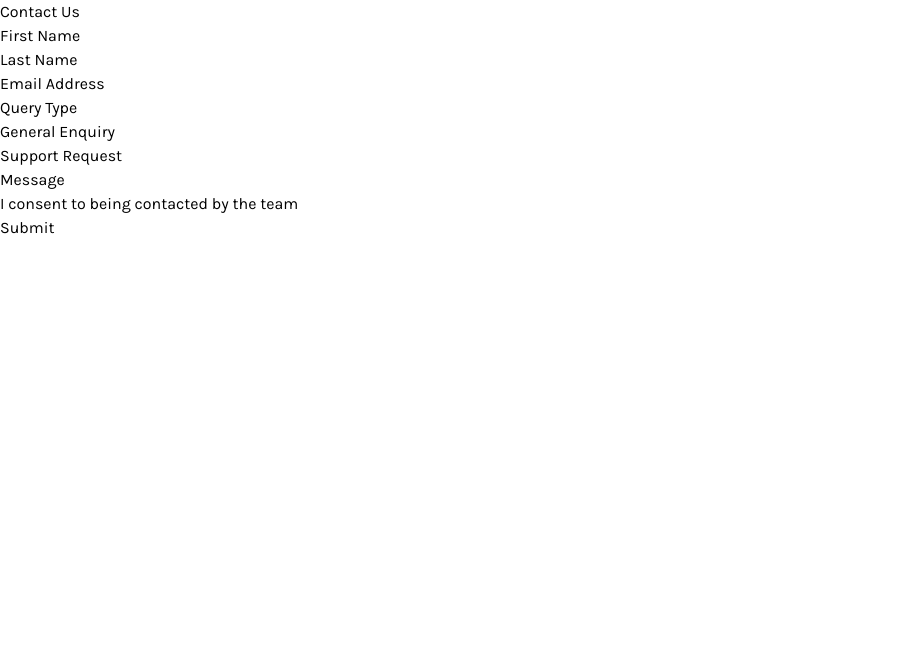
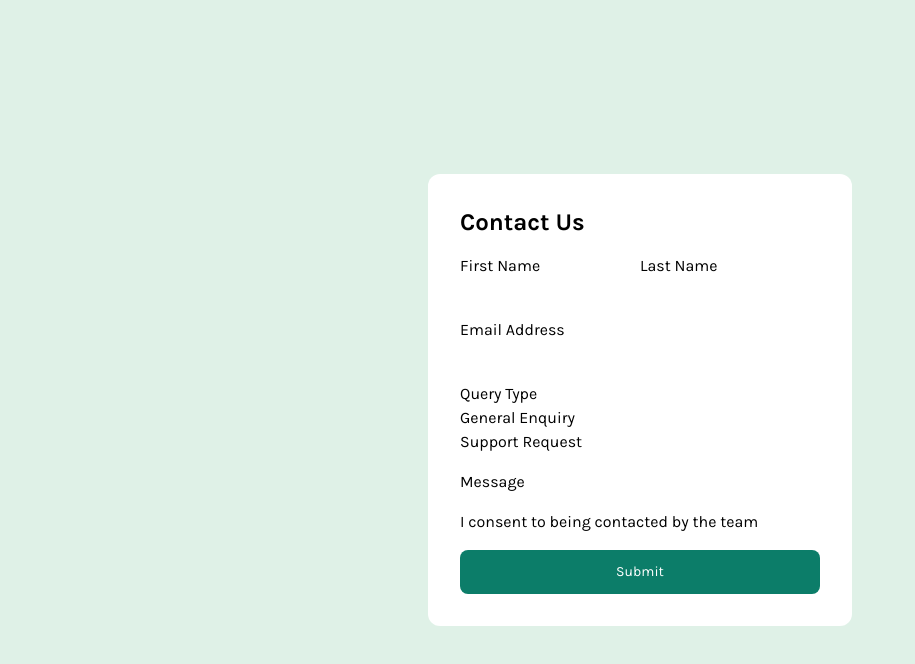
Before and after one commit to n0rrman/frontend-mentor-challenges-green, a Next.js app in the folder contact-form/: page / in a window 1280 px wide. Shown: the top 664 px of the page, without its empty margins (0-915 px from the left). Built offline with nearby package versions, Linux system fonts and the light colour scheme.

Commit message:
contact-form form action added

```diff
--- /dev/null
+++ b/contact-form/src/actions/index.ts
@@ -0,0 +1,40 @@
+"use server";
+
+import { z } from "zod";
+
+
+const submitEmailSchema = z.object({
+    firstName: z.string()
+        .email({ message: "Please check your email" })
+        .min(5, { message: "Email too short" })
+        .max(40, { message: "Email too long" }),
+    });
+
+interface SubmitEmailFormState {
+    errors: {
+        firstName?: string[];
+        _form?: string[];
+    };
+    success?: boolean;
+
+}
+
+export async function submitEmailFormState(formState: SubmitEmailFormState, formData: FormData): Promise<SubmitEmailFormState> {
+
+    const result = submitEmailSchema.safeParse({
+        firstName : formData.get("firstName"),
+    });
+
+    console.log(result.data?.firstName)
+
+    // if(!result.success) {
+    //     return
+    //         errors: result.error.flatten().fieldErrors
+    //     }
+    // }
+
+    return {
+        errors: {},
+        success: true,
+      };
+}
--- a/contact-form/src/app/layout.tsx
+++ b/contact-form/src/app/layout.tsx
@@ -17,7 +17,7 @@ export default function RootLayout({
 }>) {
   return (
     <html lang="en">
-      <body className={karla.className}>{children}</body>
+      <body className={`bg-lightGreen ${karla.className}`}>{children}</body>
     </html>
   );
 }
--- a/contact-form/src/app/page.tsx
+++ b/contact-form/src/app/page.tsx
@@ -1,15 +1,36 @@
+"use client";
+
+import { submitEmailFormState } from "@/actions";
+import { useFormState } from "react-dom";
+
 export default function Home() {
+  const [formState, action] = useFormState(submitEmailFormState, {
+    errors: {},
+  });
+
+  console.log(formState);
   return (
-    <div>
-      <div>Contact Us</div>
+    <main className="min-h-screen flex justify-center items-center">
+      <form
+        action={action}
+        className="flex flex-col gap-4 bg-white p-8 rounded-xl"
+      >
+        <h1 className="text-2xl font-bold">Contact Us</h1>
+        <div className="flex flex-row">
           <div>
             <div>First Name</div>
+            <input name="firstName" />
+          </div>
           {/* <div>This field is required</div> */}
+          <div>
             <div>Last Name</div>
+            <input name="lastName" />
+          </div>
           {/* <div>This field is required</div> */}
         </div>
-      <div>
+        <div className="flex flex-col w-full">
           <div>Email Address</div>
+          <input className="w-full" name="emailAddress" />
           {/* <div>Please enter a valid email address</div> */}
           {/* <div>This field is required</div> */}
         </div>
@@ -29,10 +50,13 @@ export default function Home() {
         </div>
 
         <div>
-        <div>Submit</div>
+          <button className="w-full bg-green text-white text-sm p-3 rounded-lg">
+            Submit
+          </button>
           {/* <div>Message Sent!</div> */}
           {/* <div>Thanks for completing the form. We'll be in touch soon!</div> */}
         </div>
-    </div>
+      </form>
+    </main>
   );
 }
```
Also changed, not shown: contact-form/package.json (+5 -4 lines), 1 other file (tests, documents, lock files or other folders). Lines whose indentation alone changed are shown as unchanged.
